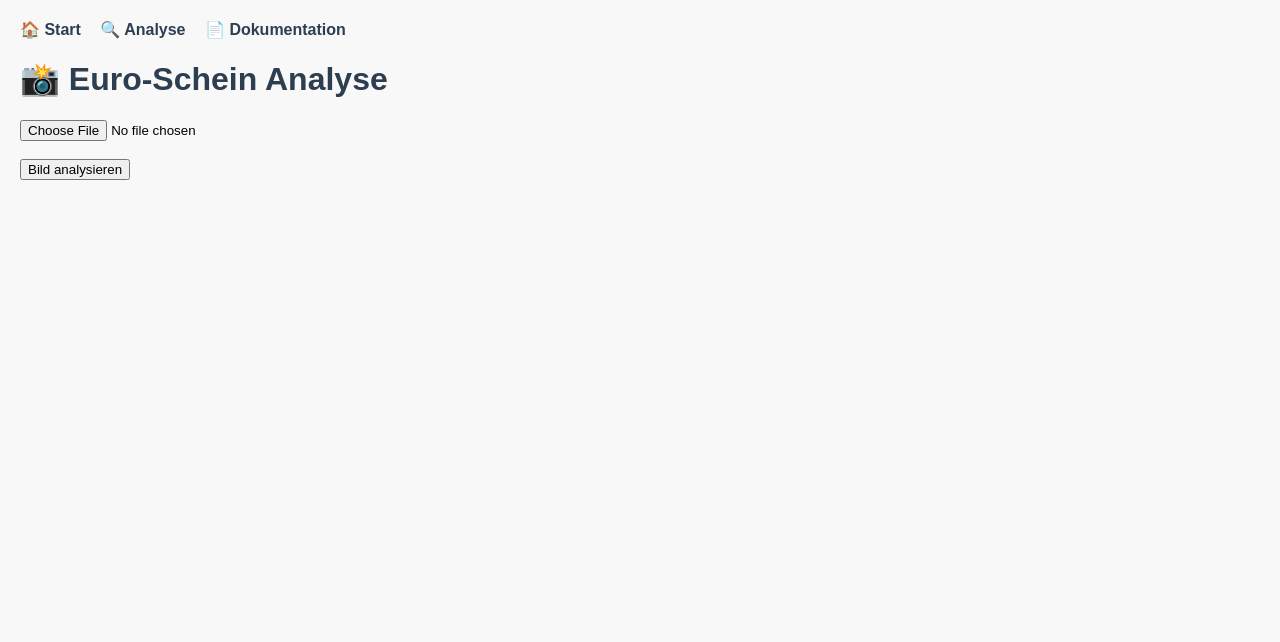
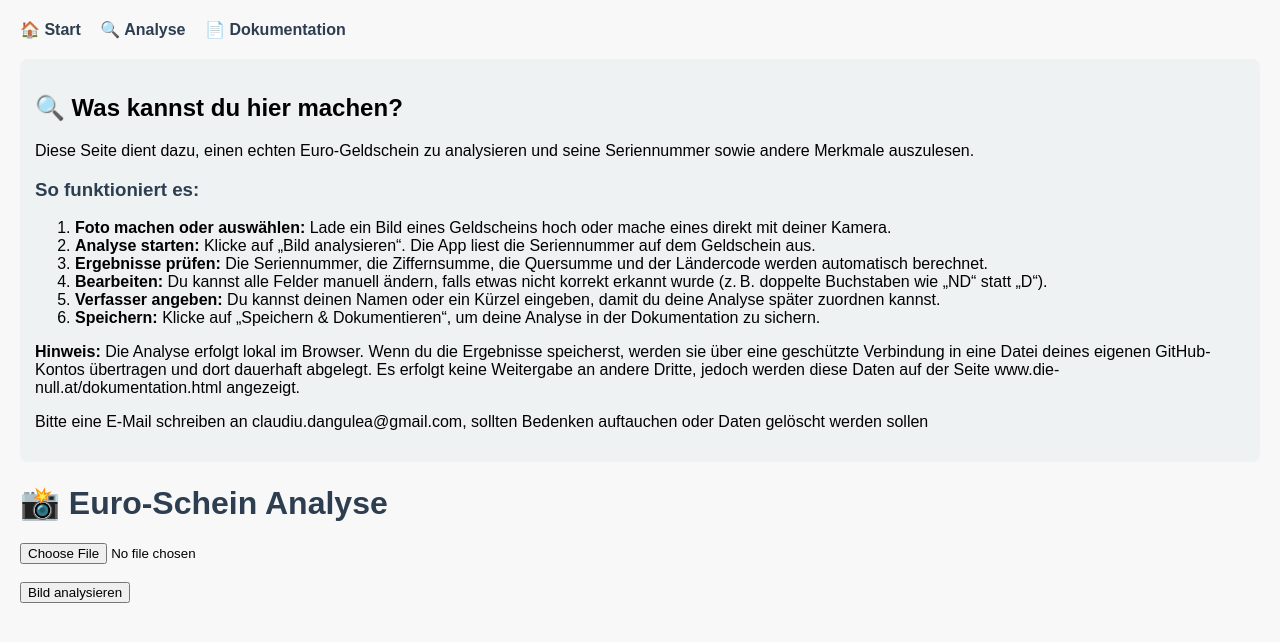
Before and after one commit to intiequals1/EuroNoteScanner, a plain HTML site: page index.html in a window 1280 px wide. Drawn offline with Linux system fonts and the light colour scheme.

Commit message:
Update index.html

```diff
--- a/index.html
+++ b/index.html
@@ -13,6 +13,25 @@
         <a href="index.html">🔍 Analyse</a>
         <a href="dokumentation.html">📄 Dokumentation</a>
     </nav>
+
+    <section style="background: #eef2f3; padding: 15px; border-radius: 8px; margin-bottom: 20px;">
+  <h2>🔍 Was kannst du hier machen?</h2>
+  <p>Diese Seite dient dazu, einen echten Euro-Geldschein zu analysieren und seine Seriennummer sowie andere Merkmale auszulesen.</p>
+
+  <h3>So funktioniert es:</h3>
+  <ol>
+    <li><strong>Foto machen oder auswählen:</strong> Lade ein Bild eines Geldscheins hoch oder mache eines direkt mit deiner Kamera.</li>
+    <li><strong>Analyse starten:</strong> Klicke auf „Bild analysieren“. Die App liest die Seriennummer auf dem Geldschein aus.</li>
+    <li><strong>Ergebnisse prüfen:</strong> Die Seriennummer, die Ziffernsumme, die Quersumme und der Ländercode werden automatisch berechnet.</li>
+    <li><strong>Bearbeiten:</strong> Du kannst alle Felder manuell ändern, falls etwas nicht korrekt erkannt wurde (z. B. doppelte Buchstaben wie „ND“ statt „D“).</li>
+    <li><strong>Verfasser angeben:</strong> Du kannst deinen Namen oder ein Kürzel eingeben, damit du deine Analyse später zuordnen kannst.</li>
+    <li><strong>Speichern:</strong> Klicke auf „Speichern & Dokumentieren“, um deine Analyse in der Dokumentation zu sichern.</li>
+  </ol>
+
+  <p><strong>Hinweis:</strong> Die Analyse erfolgt lokal im Browser. Wenn du die Ergebnisse speicherst, werden sie über eine geschützte Verbindung in eine Datei deines eigenen GitHub-Kontos übertragen und dort dauerhaft abgelegt. Es erfolgt keine Weitergabe an andere Dritte, jedoch werden diese Daten auf der Seite www.die-null.at/dokumentation.html angezeigt.
+  <p>Bitte eine E-Mail schreiben an claudiu.dangulea@gmail.com, sollten Bedenken auftauchen oder Daten gelöscht werden sollen</p>
+  </p></section>
+
     <h1>📸 Euro-Schein Analyse</h1>
     <input type="file" id="imageInput" accept="image/*"><br><br>
     <button onclick="analyzeNote()">Bild analysieren</button>
```
